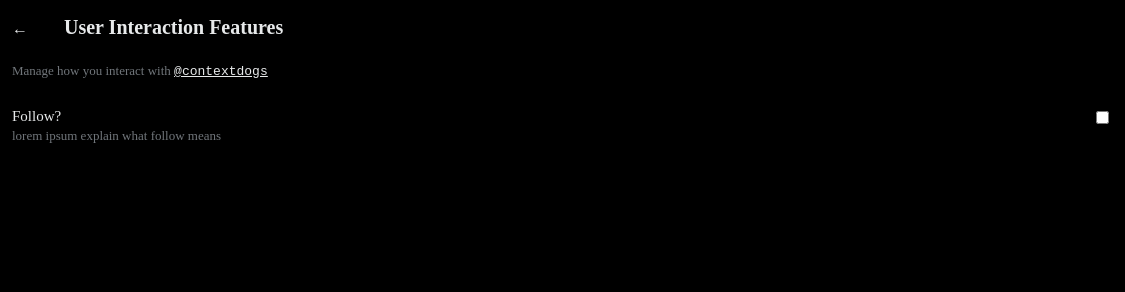
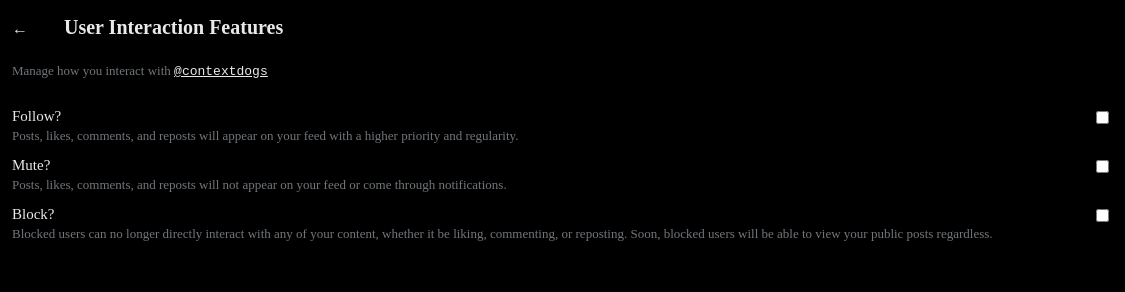
Before and after one commit to jamesaorson/hci-individual-project, a plain HTML site: page features/index.html in a window 1280 px wide. Shown: the top 292 px of the page, 155-1280 px from the left. Drawn offline with Linux system fonts and the light colour scheme; a web font is replaced by a local one.

Commit message:
Explain the features...

```diff
--- a/features/index.html
+++ b/features/index.html
@@ -32,7 +32,21 @@
           <span>Follow?</span>
           <input type="checkbox" />
         </div>
-        <p class="feature-description">lorem ipsum explain what follow means</p>
+        <p class="feature-description">Posts, likes, comments, and reposts will appear on your feed with a higher priority and regularity.</p>
+      </div>
+      <div class="feature">
+        <div>
+          <span>Mute?</span>
+          <input type="checkbox" />
+        </div>
+        <p class="feature-description">Posts, likes, comments, and reposts will not appear on your feed or come through notifications.</p>
+      </div>
+      <div class="feature">
+        <div>
+          <span>Block?</span>
+          <input type="checkbox" />
+        </div>
+        <p class="feature-description">Blocked users can no longer directly interact with any of your content, whether it be liking, commenting, or reposting. Soon, blocked users will be able to view your public posts regardless.</p>
       </div>
     </div>
   </div>
```
